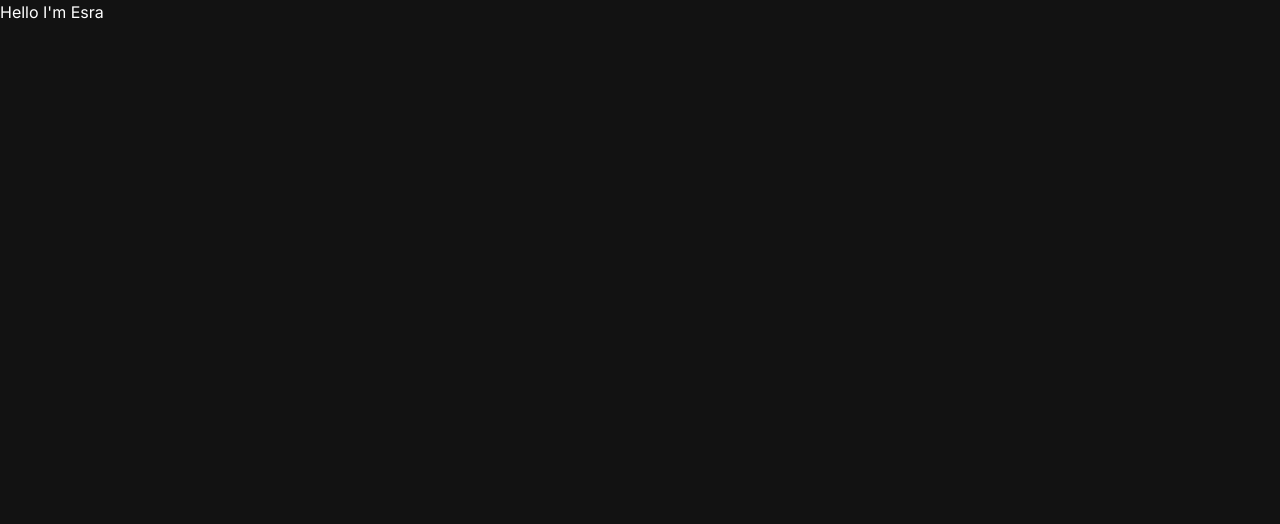
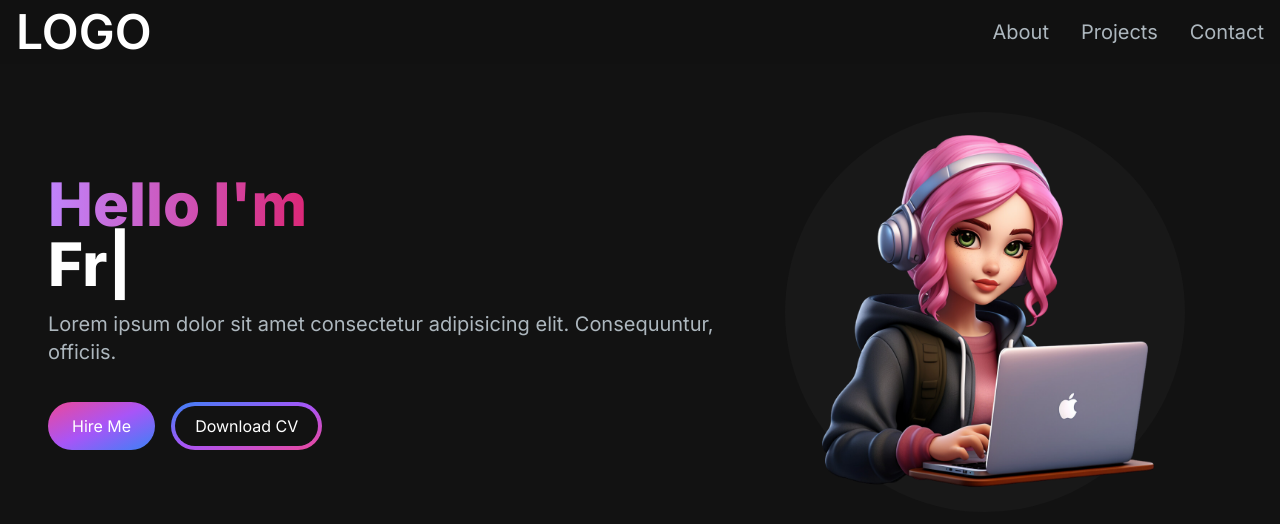
Before and after one commit to esraarnusaslan/My-Portfolio, a Next.js app: page / in a window 1280 px wide. Shown: the top 524 px of the page. Built offline with nearby package versions, Linux system fonts and the light colour scheme.

Commit message:
"navlinks, navbar components are made"

```diff
--- a/src/app/components/HeroSection.jsx
+++ b/src/app/components/HeroSection.jsx
@@ -1,11 +1,64 @@
-import React from 'react'
+'use client';
+import React from 'react';
+import Image from 'next/image';
+import { TypeAnimation } from 'react-type-animation';
 
 const HeroSection = () => {
-  return (
-    <section>
-        <h1 className='text-white'>Hello I'm Esra</h1>
-    </section>
-  )
-}
+    return (
+        <section>
+            <div className="grid grid-cols-1 sm:grid-cols-12">
+                <div className="col-span-7 place-self-center text-center sm:text-left">
+                    <h1 className="text-white mb-4 text-4xl sm:text-5xl lg:text-6xl font-extrabold">
+                        <span className="text-transparent bg-clip-text bg-gradient-to-r from-purple-400 to-pink-600">
+                            Hello I'm
+                        </span>
+                        <br></br>
+                        <TypeAnimation
+                            sequence={[
+                                'Esra',
+                                1000,
+                                'Full Stack Java Developer',
+                                1000,
+                                'Frontend Developer',
+                                1000,
+                                'Backend Developer',
+                                1000,
+                            ]}
+                            wrapper="div"
+                            cursor={true}
+                            repeat={Infinity}
+                            style={{ fontSize: '1em', textAlign: 'left' }}
+                        />
+                    </h1>
+                    <p className="text-[#ADB7BE] text-base sm:text-lg mb-6 lg:text-xl ">
+                        Lorem ipsum dolor sit amet consectetur adipisicing elit.
+                        Consequuntur, officiis.
+                    </p>
+                    <div>
+                        <button className="px-6 py-3 w-full sm:w-fit rounded-full mr-4 bg-gradient-to-br from-pink-500 via-purple-500 to-blue-500 text-white">
+                            Hire Me
+                        </button>
+                        <button className="px-1 py-1 w-full sm:w-fit rounded-full bg-gradient-to-br from-blue-500 via-purple-500 to-pink-500 text-white  mt-3 ">
+                            <span className="block bg-[#121212] hover:bg-slate-800 rounded-full px-5 py-2">
+                                Download CV{' '}
+                            </span>
+                        </button>
+                    </div>
+                </div>
+                <div className="col-span-5 place-self-center mt-4 lg:mt-0">
+                    <div className="rounded-full bg-[#181818] w-[300px] h-[300px]  lg:w-[400px] lg:h-[400px] relative">
+                        <Image
+                            className="absolute transform -translate-x-1/2 -translate-y-1/2 top-1/2 left-1/2"
+                            src="/images/hero-image.png"
+                            alt="hero image"
+                            width={400}
+                            height={400}
+                        />
+                    </div>
+                </div>
+            </div>
+        </section>
+    );
+};
 
-export default HeroSection
+export default HeroSection;
--- /dev/null
+++ b/src/app/components/NavLink.jsx
@@ -0,0 +1,13 @@
+import Link from 'next/link';
+
+const NavLink = ({ href, title }) => {
+    return (
+        <Link
+            href={href}
+            className="block py-2 pl-3 pr-4 text-[#ADB7BE] sm:text-xl rounded md:p-0 hover:text-white"
+        >
+            {title}
+        </Link>
+    );
+};
+export default NavLink;
--- /dev/null
+++ b/src/app/components/Navbar.jsx
@@ -0,0 +1,64 @@
+'use client';
+import Link from 'next/link';
+import React, { useState } from 'react';
+import NavLink from './NavLink';
+import { Bars3Icon, XMarkIcon } from '@heroicons/react/24/solid';
+
+const navLinks = [
+    {
+        title: 'About',
+        path: '#about',
+    },
+    {
+        title: 'Projects',
+        path: '#projects',
+    },
+    {
+        title: 'Contact',
+        path: '#contact',
+    },
+];
+
+const Navbar = () => {
+    const [navbarOpen, setNavbarOpen] = useState(false);
+    return (
+        <nav className="fixed top-0 left-0 right-0 z-10 bg-[#121212] bg-opacity-90">
+            <div className="flex flex-wrap items-center justify-between mx-auto px-4 py-2">
+                <Link
+                    href={'/'}
+                    className="text-2xl md:text-5xl text-white font-semibold"
+                >
+                    LOGO
+                </Link>
+                <div className="mobile-menu block md:hidden">
+                    {!navbarOpen ? (
+                        <button
+                            onClick={() => setNavbarOpen(true)}
+                            className="text-slate-200 flex items-center px-3 py-2 border rounded border-slate-200 hover:text-white hover:border-white"
+                        >
+                            <Bars3Icon className="h-6 w-6"></Bars3Icon>
+                        </button>
+                    ) : (
+                        <button
+                            onClick={() => setNavbarOpen(false)}
+                            className="text-slate-200 flex items-center px-3 py-2 border rounded border-slate-200 hover:text-white hover:border-white"
+                        >
+                            <XMarkIcon className="h-6 w-6"></XMarkIcon>
+                        </button>
+                    )}
+                </div>
+                <div className="menu  hidden md:block md:w-auto" id="navbar">
+                    <ul className="flex p-4 md:p-0 md:flex-row md:space-x-8 mt-0">
+                        {navLinks.map((link, index) => (
+                            <li key={index}>
+                                <NavLink href={link.path} title={link.title} />
+                            </li>
+                        ))}
+                    </ul>
+                </div>
+            </div>
+        </nav>
+    );
+};
+
+export default Navbar;
--- a/src/app/page.js
+++ b/src/app/page.js
@@ -1,10 +1,14 @@
 import Image from 'next/image';
 import HeroSection from './components/HeroSection';
+import Navbar from './components/Navbar';
 
 export default function Home() {
     return (
-        <main className="flex min-h-screen flex-col bg-[#121212] container mx-auto">
-            <HeroSection />
+        <main className="flex min-h-screen flex-col bg-[#121212] container">
+            <Navbar />
+            <div className="container mt-24 mx-auto px-12 py-4">
+                <HeroSection />
+            </div>
         </main>
     );
 }
--- a/tailwind.config.js
+++ b/tailwind.config.js
@@ -1,17 +1,23 @@
 /** @type {import('tailwindcss').Config} */
+const colors = require('tailwindcss/colors');
 module.exports = {
     content: [
-    "./src/pages/**/*.{js,ts,jsx,tsx,mdx}",
-    "./src/components/**/*.{js,ts,jsx,tsx,mdx}",
-    "./src/app/**/*.{js,ts,jsx,tsx,mdx}",
+        './src/pages/**/*.{js,ts,jsx,tsx,mdx}',
+        './src/components/**/*.{js,ts,jsx,tsx,mdx}',
+        './src/app/**/*.{js,ts,jsx,tsx,mdx}',
     ],
     theme: {
         extend: {
             backgroundImage: {
-        "gradient-radial": "radial-gradient(var(--tw-gradient-stops))",
-        "gradient-conic":
-          "conic-gradient(from 180deg at 50% 50%, var(--tw-gradient-stops))",
+                'gradient-radial': 'radial-gradient(var(--tw-gradient-stops))',
+                'gradient-conic':
+                    'conic-gradient(from 180deg at 50% 50%, var(--tw-gradient-stops))',
             },
+        },
+        colors: {
+            ...colors,
+            primary: colors.purple,
+            secondary: colors.pink,
         },
     },
     plugins: [],
```
Also changed, not shown: package.json (+6 -4 lines), public/images/hero-image.png (added), 1 other file (tests, documents, lock files or other folders). Lines whose indentation alone changed are shown as unchanged.
